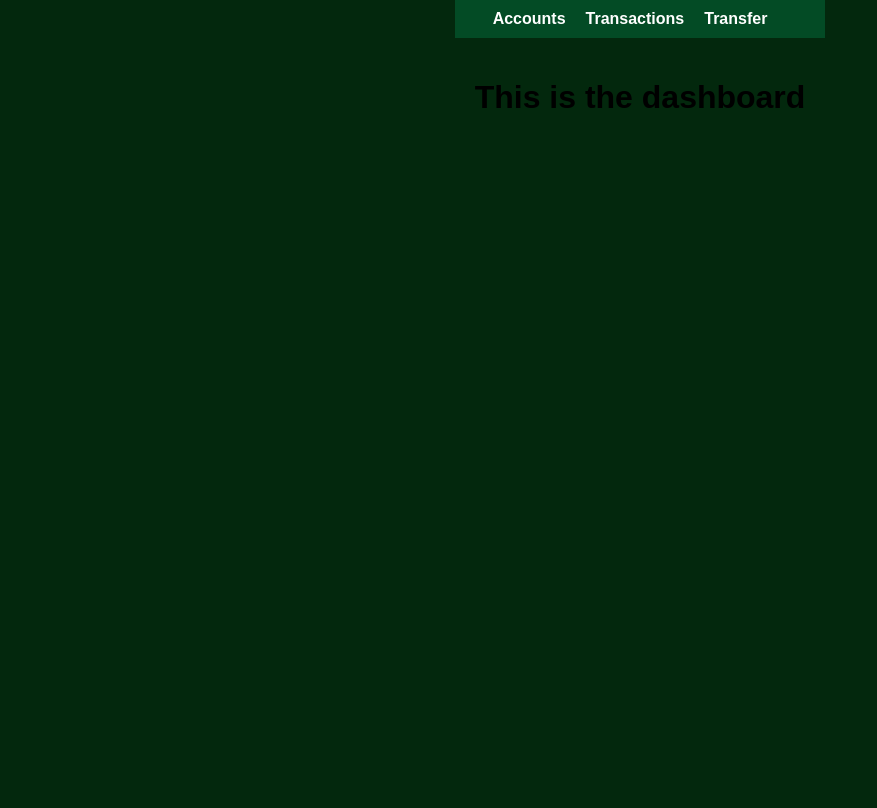
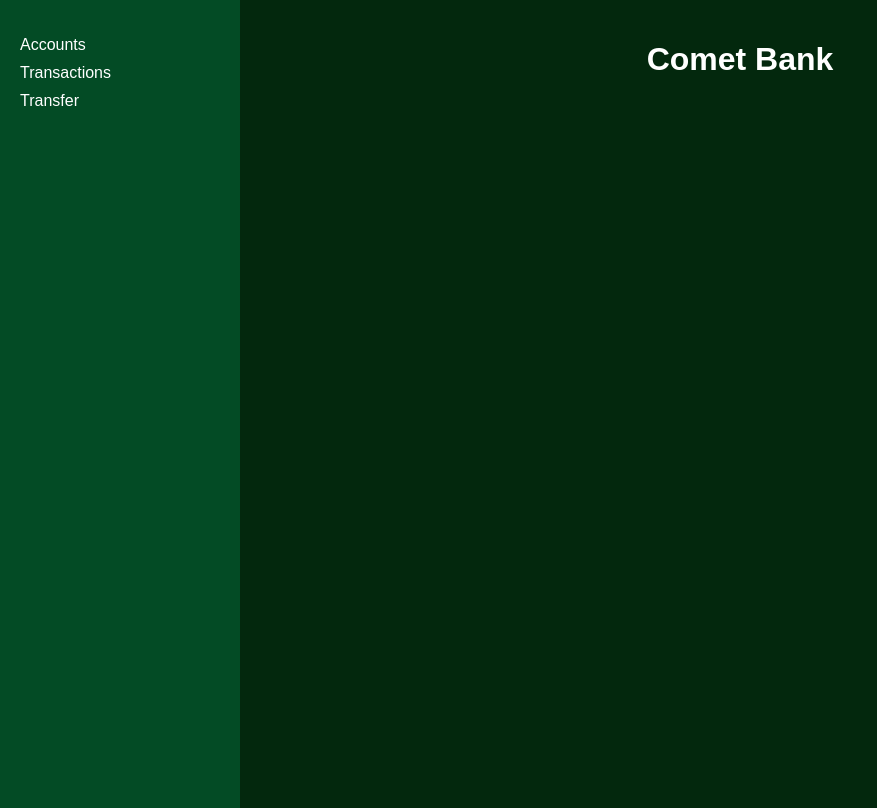
Before and after one commit to alan-sam/CS-4389-Secure-Bank-App, a React (Create React App) app: page /dashboard in a window 1280 px wide. Shown: the whole page, without its empty margins (0-877 px from the left). Built offline with nearby package versions, Linux system fonts and the light colour scheme.

Commit message:
Dash board side bar
moved the dashboard to a sieabar

```diff
--- a/src/App.css
+++ b/src/App.css
@@ -1,5 +1,3 @@
-/* app.css */
-
 /* Global styles for the entire application */
 body {
   font-family: Arial, sans-serif;
@@ -10,6 +8,7 @@
   justify-content: center;
   min-height: 100vh;
 }
+
 /* Styles for the login page */
 .login {
   text-align: center;
@@ -24,15 +23,6 @@
   border-radius: 5px;
   background-color: #ad6c09;
 }
-
-/* .login form .img {
-  position: absolute;
-  top: -70px;
-  left: 0;
-  right: 0;
-  margin: auto;
-  width: 50px;
-} */
 
 .login form {
   display: flex;
@@ -77,15 +67,6 @@
   font-weight: bold;
 }
 
-
-@keyframes App-logo-spin {
-  from {
-    transform: rotate(0deg);
-  }
-  to {
-    transform: rotate(360deg);
-  }
-}
 .signin {
   text-align: center;
   max-width: 300px;
@@ -148,20 +129,11 @@
   align-items: center;
 }
 
-
-@keyframes App-logo-spin {
-  from {
-    transform: rotate(0deg);
-  }
-  to {
-    transform: rotate(360deg);
-  }
-}
-
+/* Navbar */
 .Navbar {
   background-color: #034b25;
   padding: 10px 0;
-  text-align: center; /* Center the content horizontally */
+  text-align: center;
 }
 
 .Navbar ul {
@@ -189,16 +161,17 @@
   padding: 20px;
   min-height: calc(100vh - 70px);
 }
+
 /* Styles for the dropdown menus */
 .DropdownMenu {
-  display: none;
-  position: absolute;
-  background-color: #fff;
+
+  position: flex;
+  background-color: #03280d;
   box-shadow: 0 2px 4px rgba(0, 0, 0, 0.2);
   padding: 0;
   list-style: none;
   margin: 0;
-  border: 1px solid #ccc;
+  border: 1px solid #0a350d;
   border-radius: 4px;
   max-width: 150px; /* Adjust the width as needed */
   z-index: 1; /* Ensure the dropdown is above other elements */
@@ -246,3 +219,45 @@
   right: 0;
   left: auto;
 }
+
+/* Styles for the Dashboard with a sidebar */
+.DashboardWithSidebar {
+  display: flex;
+  min-height: 100vh;
+}
+
+/* Styles for the Sidebar */
+.Sidebar {
+  position: fixed;
+  top: 0;
+  left: 0;
+  width: 200px;
+  height: 100%;
+  background-color: #034b25;
+  color: #fff;
+  padding: 20px;
+}
+
+/* Styles for the sidebar navigation links */
+.Sidebar ul {
+  list-style: none;
+  padding: 0;
+}
+
+.Sidebar li {
+  margin-bottom: 10px;
+}
+
+.Sidebar a {
+  text-decoration: none;
+  color: #fff;
+}
+
+/* Styles for the Main Content */
+.MainContent {
+  margin-left: 200px;
+  padding: 20px;
+  background-color: #03280d;
+  color: #fff;
+  font-family: Arial, sans-serif;
+}
--- a/src/dashboard/dash.js
+++ b/src/dashboard/dash.js
@@ -18,9 +18,10 @@
   };
 
   return (
-    <div>
-      {/* Navbar */}
-      <div className="Navbar">
+    <div className="DashboardWithSidebar">
+      {/* Sidebar */}
+      <div className="Sidebar">
+        <div className="DashboardNavbar">
           <ul>
             <li onClick={toggleAccountsDropdown}>
               <a href="#">Accounts</a>
@@ -51,8 +52,11 @@
             </li>
           </ul>
         </div>
-      <div className="Dashboard">
-        <h1>This is the dashboard</h1>
+      </div>
+
+      {/* Main Content */}
+      <div className="MainContent">
+        <h1>Comet Bank</h1>
       </div>
     </div>
   );
```
Also changed, not shown: 11 other files (tests, documents, lock files or other folders). Lines whose indentation alone changed are shown as unchanged.
